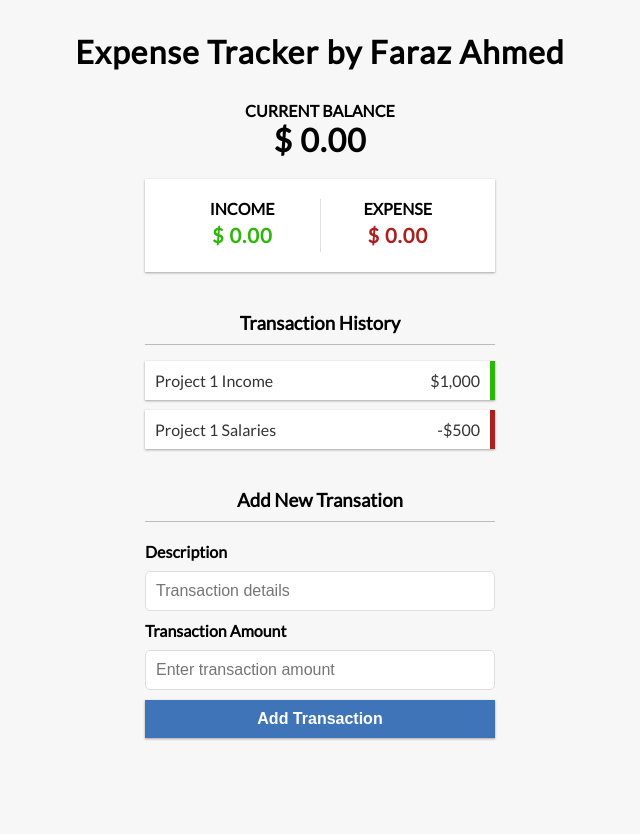
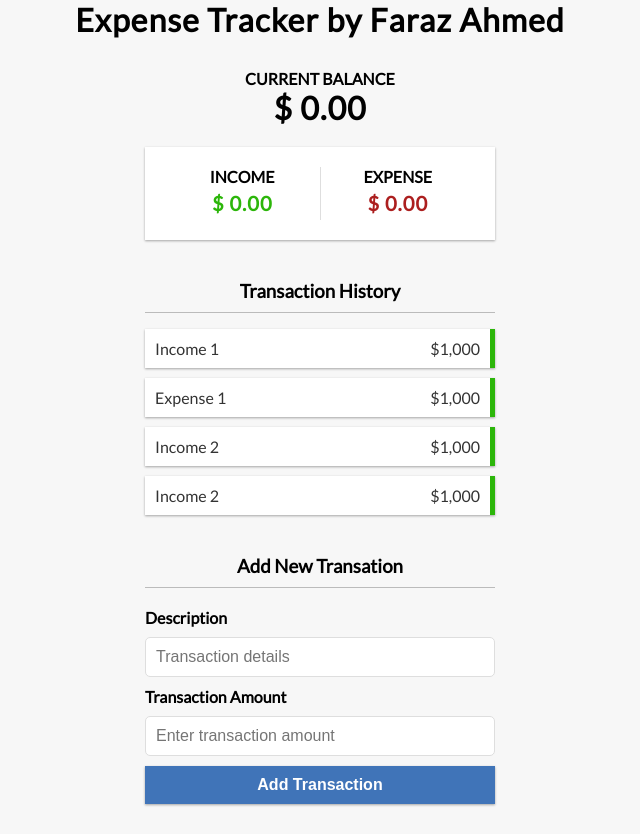
Before and after one commit to farazahmed12/expense_tracker, a React (Create React App) app: page / in a window 1280 px wide. Shown: the whole page, without its empty margins (320-960 px from the left). Before the commit the page ends 800 px from the top, so only its background shows below. Built offline with nearby package versions, Linux system fonts and the light colour scheme.

Commit message:
Created Transaction component
Created Transaction component and performed map function in Transaction History component.

```diff
--- /dev/null
+++ b/src/components/Transaction.js
@@ -0,0 +1,15 @@
+import React from "react";
+
+const Transaction = ({ transaction }) => {
+  return (
+    <div>
+      <li className="plus">
+        {transaction.description}
+        <span>$1,000</span>
+        <button className="delete-btn">X</button>
+      </li>
+    </div>
+  );
+};
+
+export default Transaction;
--- a/src/components/TransactionHistory.js
+++ b/src/components/TransactionHistory.js
@@ -1,20 +1,18 @@
-import React from "react";
+import React, { useContext } from "react";
+
+import Transaction from "./Transaction";
+import { GlobalContext } from "../context/GlobalState";
 
 const TransactionHistory = () => {
+  const { transactions } = useContext(GlobalContext);
+  console.log(transactions);
   return (
     <div>
       <h3>Transaction History</h3>
       <ul className="list">
-        <li className="plus">
-          Project 1 Income
-          <span>$1,000</span>
-          <button className="delete-btn">X</button>
-        </li>
-        <li className="minus">
-          Project 1 Salaries
-          <span>-$500</span>
-          <button className="delete-btn">X</button>
-        </li>
+        {transactions.map((transaction, ind) => {
+          return <Transaction key={ind} transaction={transaction} />;
+        })}
       </ul>
     </div>
   );
--- a/src/context/GlobalState.js
+++ b/src/context/GlobalState.js
@@ -6,10 +6,10 @@ import AppReducer from "./AppReducer";
 // Create the initial state
 const initialState = {
   transactions: [
-    { id: 1, descrition: "Income 1", transactionamount: 100 },
-    { id: 2, descrition: "Expense 1", transactionamount: -2000 },
-    { id: 3, descrition: "Income 2", transactionamount: 500 },
-    { id: 4, descrition: "Income 2", transactionamount: -600 },
+    { id: 1, description: "Income 1", transactionamount: 100 },
+    { id: 2, description: "Expense 1", transactionamount: -2000 },
+    { id: 3, description: "Income 2", transactionamount: 500 },
+    { id: 4, description: "Income 2", transactionamount: -600 },
   ],
 };
 
```
